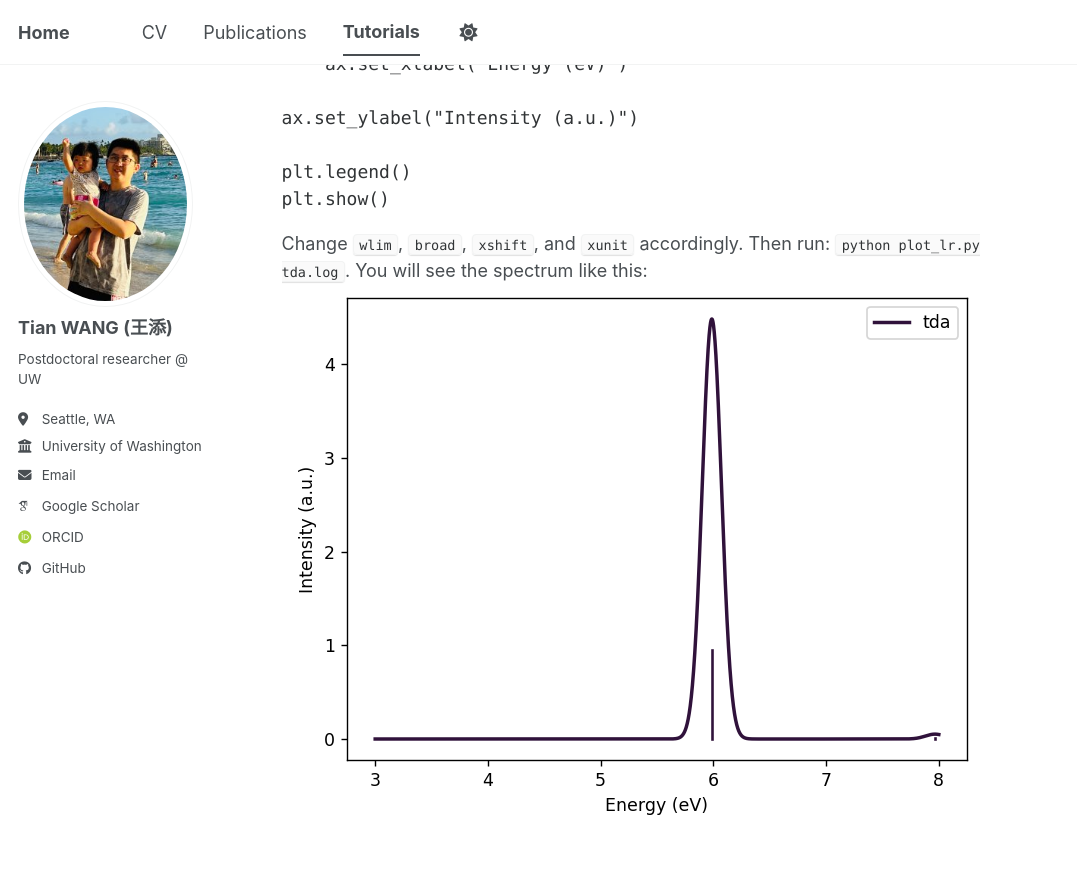
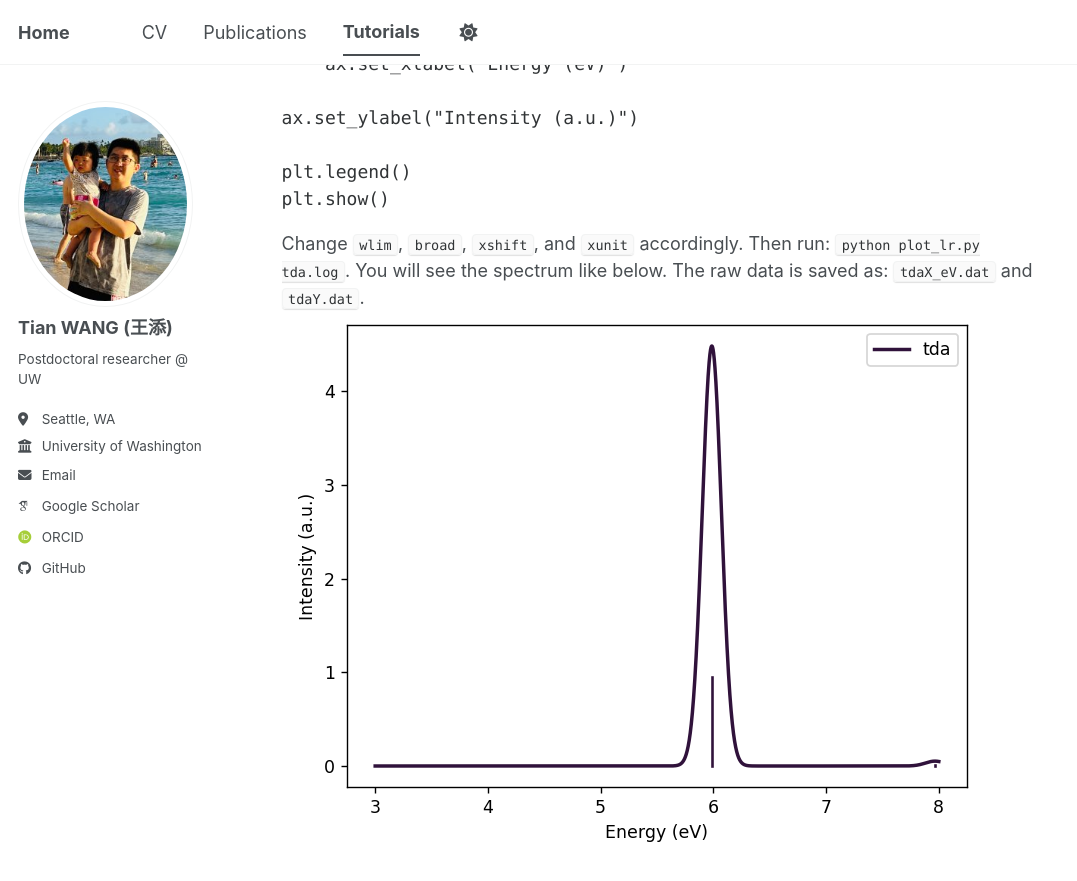
Before and after one commit to tw2469/tw2469.github.io, a Jekyll site: the page built from _teaching/xTB_Ch01_stda01.md, in a window 1280 px wide and 900 px high, scrolled down 9522 px. Shown: the top 881 px of the window, without its empty margins (0-1077 px from the left). Built offline with Jekyll 4.4.1, drawn with Linux system fonts in a browser that asks for light colours; some web fonts are replaced; a script bundle is joined from its source files by our own code; library files that are not in the unit come from our copies.

Commit message:
xtb-ch01

````diff
--- a/_teaching/xTB_Ch01_stda01.md
+++ b/_teaching/xTB_Ch01_stda01.md
@@ -293,5 +293,5 @@ plt.legend()
 plt.show()
 ```
 
-Change `wlim`, `broad`, `xshift`, and `xunit` accordingly. Then run: `python plot_lr.py tda.log`. You will see the spectrum like this:
+Change `wlim`, `broad`, `xshift`, and `xunit` accordingly. Then run: `python plot_lr.py tda.log`. You will see the spectrum like below. The raw data is saved as: `tdaX_eV.dat` and `tdaY.dat`.
 ![](/images/teaching/xtb_Ch01/xTB_Ch01_002.png)
````
